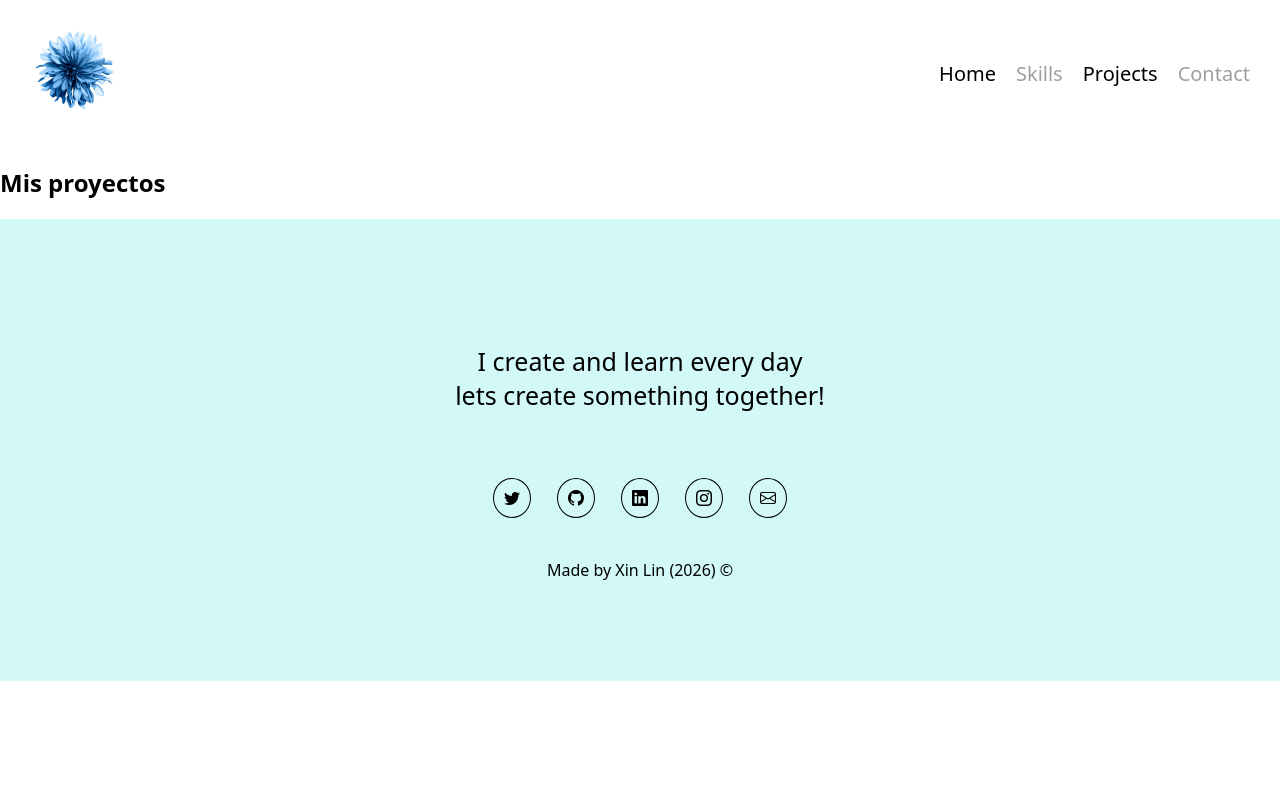
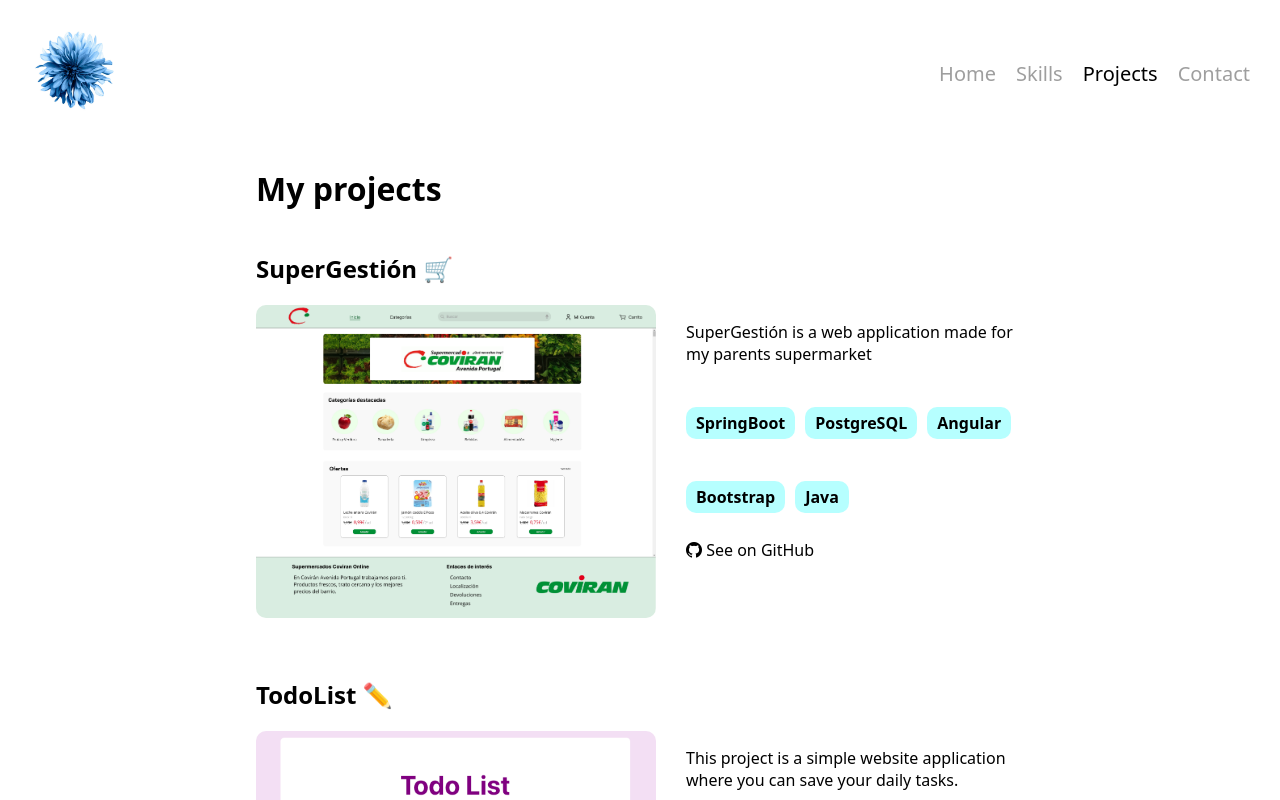
Before and after one commit to xinlin25/Portfolio, an Angular app: page /projects in a window 1280 px wide. Shown: the top 800 px of the page. Built offline with nearby package versions, Linux system fonts and the light colour scheme; a web font is replaced by a local one.

Commit message:
Projects done

```diff
--- a/public/projects.json
+++ b/public/projects.json
@@ -1,14 +1,16 @@
 [
   {
-        "title": "SuperGestión",
+    "title": "SuperGestión 🛒",
     "description": "SuperGestión is a web application made for my parents supermarket",
     "technologies": ["SpringBoot", "PostgreSQL", "Angular", "Bootstrap", "Java"],
-        "github": "https://github.com/xinlin25/TodoList"
+    "github": "https://github.com/xinlin25/TodoList",
+    "image": "Proyecto1.jpg"
   },
   {
-        "title": "TodoList",
+    "title": "TodoList ✏️",
     "description": "This project is a simple website application where you can save your daily tasks.",
     "technologies": ["React", "TypeScript", "CSS"],
-        "github": "https://github.com/xinlin25/TodoList"
+    "github": "https://github.com/xinlin25/TodoList",
+    "image": "Proyecto2.png"
   }
 ]
--- a/src/app/components/header/header.html
+++ b/src/app/components/header/header.html
@@ -1,7 +1,7 @@
 <header>
     <a routerLink=""><img src="/favicon.jpg" alt="Blue Flower" class="icon"></a>
     <nav>
-        <a routerLink="" routerLinkActive="active-link" >Home</a>
+        <a routerLink="" routerLinkActive="active-link" [routerLinkActiveOptions]="{ exact: true }">Home</a>
         <a routerLink="/skills" routerLinkActive="active-link">Skills</a>
         <a routerLink="/projects" routerLinkActive="active-link">Projects</a>
         <a routerLink="/contact" routerLinkActive="active-link">Contact</a>
--- a/src/app/pages/projects/projects.css
+++ b/src/app/pages/projects/projects.css
@@ -0,0 +1,71 @@
+.container {
+    display: flex;
+    flex-direction: column;
+    align-items: flex-start;
+    justify-content: center;
+    width: 60%;
+    margin: 0 auto;
+    padding-bottom: 50px;
+}
+
+.project {
+    display: flex;
+    flex-direction: column;
+    margin-bottom: 40px;
+}
+
+.project-content {
+    display: flex;
+    gap: 30px;
+    align-items: flex-start;
+}
+
+.project-content img {
+    width: 400px;
+    border-radius: 10px;
+}
+
+.project-info {
+    display: flex;
+    flex-direction: column;
+    gap: 10px;
+}
+
+.technologies {
+    display: flex;
+    flex-wrap: wrap;
+    gap: 10px;
+}
+
+.technologies p {
+    background-color: rgba(0, 255, 255, 0.288);
+    padding: 5px 10px;
+    font-weight: 600;
+    border-radius: 10px;
+}
+
+a {
+    text-decoration: none;
+    color: black;
+}
+
+@media (max-width: 800px) {
+    .project-content {
+        flex-direction: column;
+        align-items: center;
+    }
+
+    .project-content img {
+        width: 100%;
+        max-width: 400px;
+    }
+
+    .project-info {
+        width: 100%;
+        text-align: center;
+    }
+
+    .technologies {
+        justify-content: center;
+    }
+}
--- a/src/app/pages/projects/projects.html
+++ b/src/app/pages/projects/projects.html
@@ -1,10 +1,27 @@
-<h2>Mis proyectos</h2>
+<div class="container">
+  <h1>My projects</h1>
 
-@for (project of projects; track $index) {
-  <div>
-    <h3>{{ project.title }}</h3>
-    <p>{{ project.description }}</p>
-    <p>{{ project.technologies.join(', ') }}</p>
-    <a [href]="project.github" target="_blank">See on GitHub</a>
-  </div>
-}
+  @for (project of projects$ | async; track $index) {
+    <div class="project">
+      <h2>{{ project.title }}</h2>
+
+      <div class="project-content">
+        <img [src]="'/' + project.image" alt="preview">
+
+        <div class="project-info">
+          <p>{{ project.description }}</p>
+
+          <div class="technologies">
+            @for (tech of project.technologies; track $index) {
+              <p>{{ tech }}</p>
+            }
+          </div>
+
+          <a [href]="project.github" target="_blank">
+            <i class="bi bi-github"></i> See on GitHub
+          </a>
+        </div>
+      </div>
+    </div>
+  }
+</div>
--- a/src/app/pages/projects/projects.ts
+++ b/src/app/pages/projects/projects.ts
@@ -1,9 +1,11 @@
 import { Component, inject } from '@angular/core';
 import { Project } from '../../services/project';
+import { Observable } from 'rxjs';
+import { AsyncPipe } from '@angular/common';
 
 @Component({
   selector: 'app-projects',
-  imports: [],
+  imports: [AsyncPipe],
   templateUrl: './projects.html',
   styleUrl: './projects.css',
   standalone: true
@@ -12,11 +14,9 @@ export class Projects {
 
   private projectService = inject(Project);
 
-  projects: any[] = [];
+  projects$!: Observable<any[]>;
 
   ngOnInit() {
-      this.projectService.getProjects().subscribe(data => {
-      this.projects = data;
-    });
+    this.projects$ = this.projectService.getProjects();
   }
 }
```
Also changed, not shown: public/Proyecto1.jpg (added), public/Proyecto2.png (added). Lines whose indentation alone changed are shown as unchanged.
